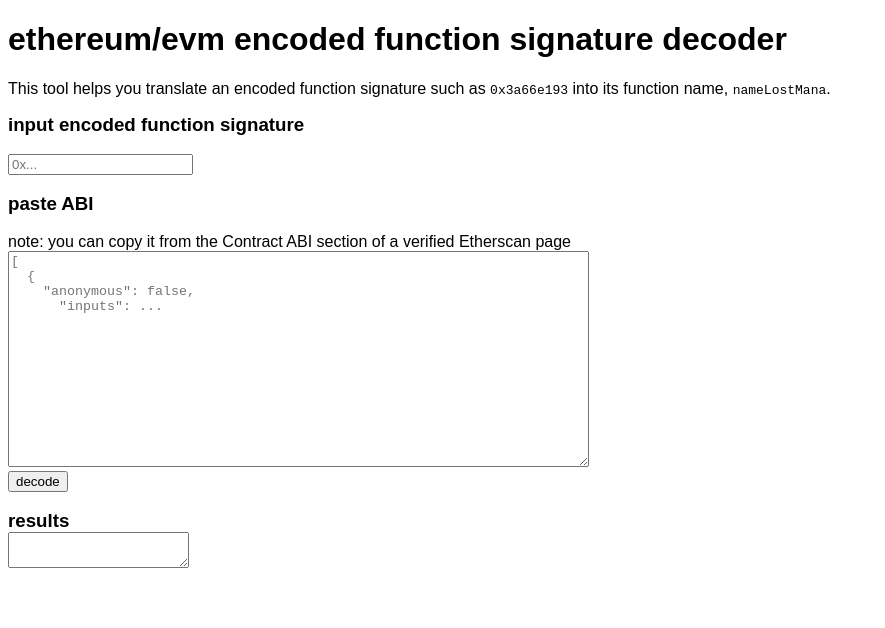
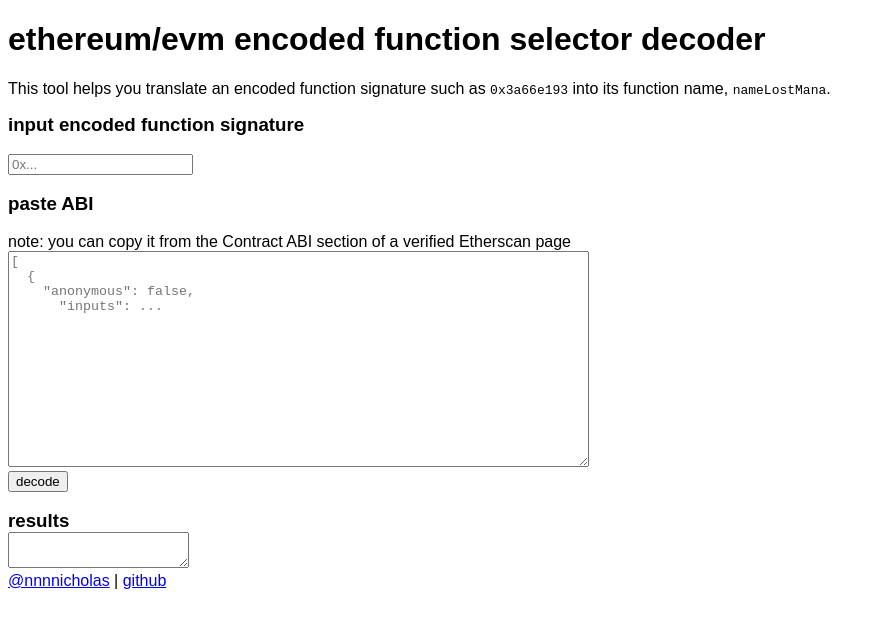
Before and after one commit to nnnnicholas/evm-function-selector-decoder, a website: page index.html in a window 1280 px wide. Shown: the whole page, without its empty margins (0-885 px from the left). Drawn offline with nearby package versions, Linux system fonts and the light colour scheme.

Commit message:
added credits

```diff
--- a/index.html
+++ b/index.html
@@ -22,7 +22,7 @@
         margin: 0;
       }
     </style>
-    <h1>ethereum/evm encoded function signature decoder</h1>
+    <h1>ethereum/evm encoded function selector decoder</h1>
     <p>
       This tool helps you translate an encoded function signature such as
       <code>0x3a66e193</code> into its function name, <code>nameLostMana</code>.
@@ -51,6 +51,7 @@
 
     <h3>results</h3>
     <textarea id="results"></textarea>
+    <div><a href="https://twitter.com/nnnnicholas">@nnnnicholas</a> | <a href="https://github.com/nnnnicholas/evm-function-selector-decoder">github</a></div>
   </body>
   <script>
     // import { ethers } from "https://cdn.ethers.io/lib/ethers-5.2.esm.min.js";
```
